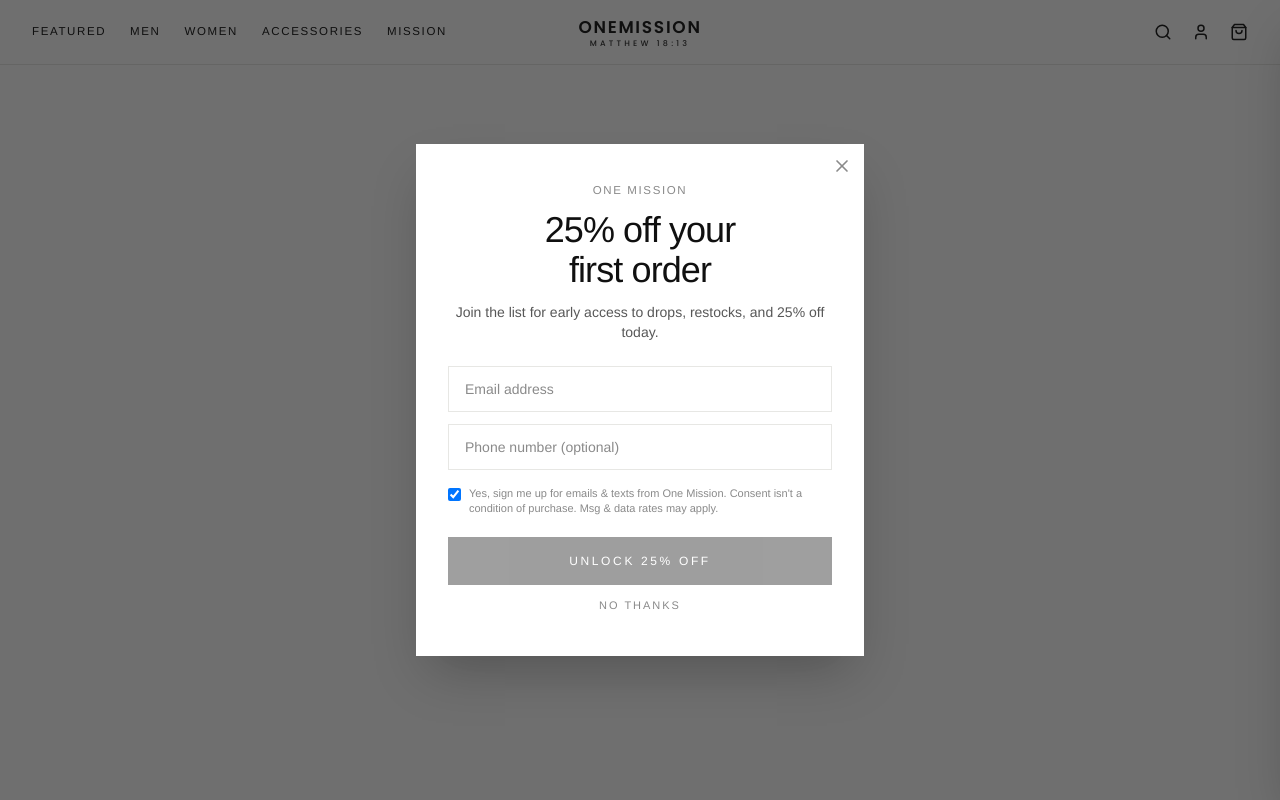
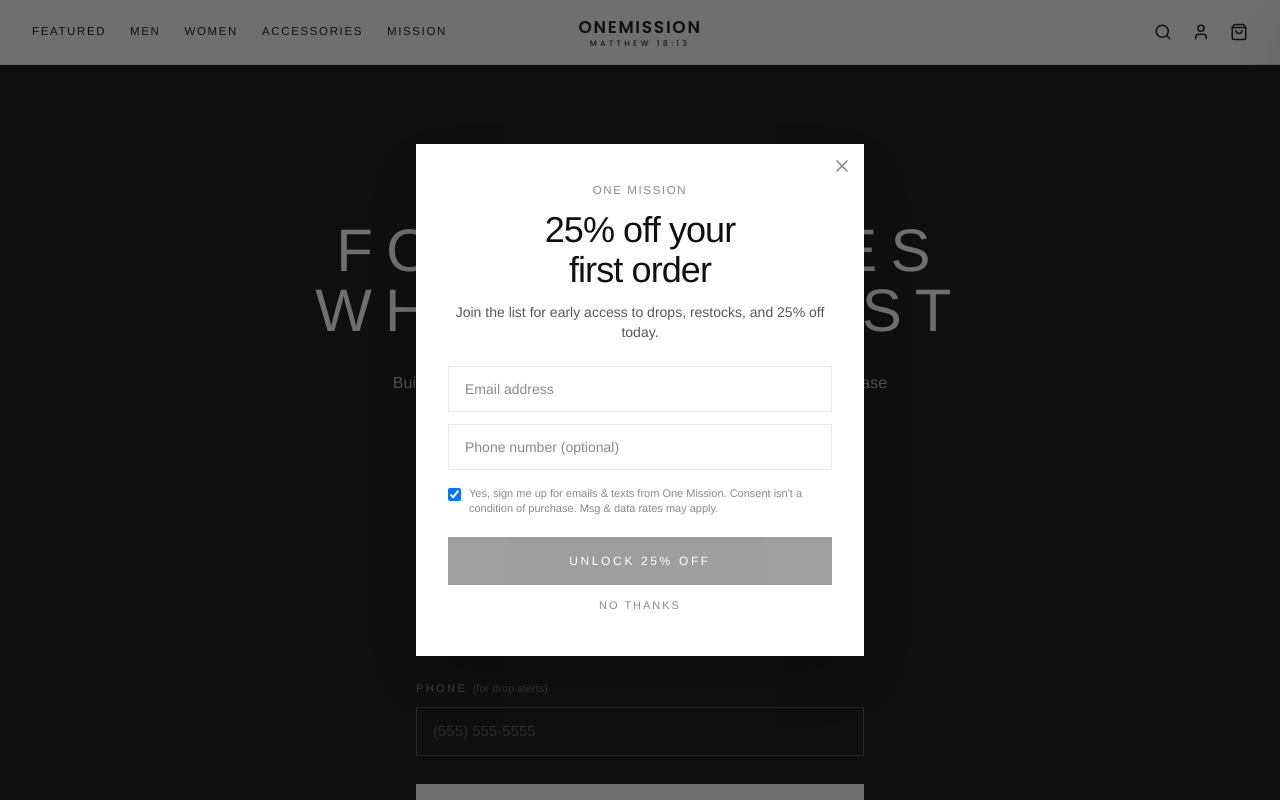
Before and after one commit to thayerm1111/onemissioncollection, a Next.js app: page /founders in a window 1280 px wide. Before the commit this address had no page. Shown: the top 800 px of the page. Built offline with nearby package versions, Linux system fonts and the light colour scheme.

Commit message:
Add files via upload

```diff
--- /dev/null
+++ b/src/app/founders/page.tsx
@@ -0,0 +1,212 @@
+"use client";
+
+/**
+ * FOUNDERS COLLECTION — WAITLIST  (Drop Strategy, Phase 1)
+ *
+ * The destination for paid ads. One job: capture Name + Email + Phone.
+ * Per the strategy, this page does NOT sell the product — it sells the
+ * mission, the identity, and the movement. No shop links, one action.
+ *
+ * SMS opt-in is a separate, explicit checkbox (TCPA) so the Klaviyo SMS
+ * list only ever contains people who actually agreed to texts.
+ */
+
+import { useState } from "react";
+import { ArrowRight, Check } from "lucide-react";
+
+export default function FoundersWaitlistPage() {
+  const [name, setName] = useState("");
+  const [email, setEmail] = useState("");
+  const [phone, setPhone] = useState("");
+  const [smsConsent, setSmsConsent] = useState(true);
+  const [busy, setBusy] = useState(false);
+  const [done, setDone] = useState(false);
+  const [err, setErr] = useState<string | null>(null);
+
+  async function submit(e: React.FormEvent) {
+    e.preventDefault();
+    if (!email.trim()) return;
+    setBusy(true); setErr(null);
+    try {
+      const r = await fetch("/api/subscribe", {
+        method: "POST",
+        headers: { "Content-Type": "application/json" },
+        body: JSON.stringify({
+          name, email, phone,
+          consent: true,
+          smsConsent: smsConsent && Boolean(phone.trim()),
+          source: "founders-waitlist",
+        }),
+      });
+      if (!r.ok) throw new Error("failed");
+      setDone(true);
+    } catch {
+      setErr("Something went wrong. Try again in a moment.");
+    } finally {
+      setBusy(false);
+    }
+  }
+
+  return (
+    <div className="bg-ink text-paper">
+      {/* ---------- HERO + FORM ---------- */}
+      <section className="mx-auto max-w-3xl px-6 pb-20 pt-20 text-center sm:pt-28">
+        <p className="text-[11px] uppercase tracking-[0.4em] text-paper/50">
+          The Founders Collection
+        </p>
+        <h1 className="mx-auto mt-7 max-w-2xl text-4xl uppercase leading-[1.1] tracking-widest2 sm:text-6xl">
+          For the ones
+          <br /> who felt lost
+        </h1>
+        <p className="mx-auto mt-7 max-w-lg text-[16px] leading-[1.8] text-paper/70">
+          Built to remind you you&apos;re never beyond God&apos;s reach. Our
+          first release — limited, numbered, and made for the one who wandered.
+        </p>
+
+        {done ? (
+          <div className="mx-auto mt-12 max-w-md border border-paper/25 px-7 py-10">
+            <div className="mx-auto grid h-12 w-12 place-items-center rounded-full border border-paper/30">
+              <Check className="h-5 w-5" />
+            </div>
+            <p className="mt-6 text-lg uppercase tracking-widest2">You&apos;re on the list</p>
+            <p className="mt-4 text-[14px] leading-relaxed text-paper/70">
+              You&apos;ll get first access before anyone else — and the story
+              behind every piece as we build it. Watch your inbox
+              {smsConsent && phone ? " and your texts" : ""}.
+            </p>
+            <p className="mt-6 text-[13px] text-paper/50">
+              Now go find your one.
+            </p>
+          </div>
+        ) : (
+          <form onSubmit={submit} className="mx-auto mt-12 max-w-md text-left">
+            <label className="block">
+              <span className="text-[11px] uppercase tracking-widest2 text-paper/50">Name</span>
+              <input
+                value={name}
+                onChange={(e) => setName(e.target.value)}
+                autoComplete="name"
+                className="mt-2 w-full border border-paper/25 bg-transparent px-4 py-3 text-[15px] text-paper outline-none placeholder:text-paper/30 focus:border-paper"
+                placeholder="Your name"
+              />
+            </label>
+
+            <label className="mt-5 block">
+              <span className="text-[11px] uppercase tracking-widest2 text-paper/50">Email</span>
+              <input
+                type="email" required value={email}
+                onChange={(e) => setEmail(e.target.value)}
+                autoComplete="email"
+                className="mt-2 w-full border border-paper/25 bg-transparent px-4 py-3 text-[15px] text-paper outline-none placeholder:text-paper/30 focus:border-paper"
+                placeholder="you@email.com"
+              />
+            </label>
+
+            <label className="mt-5 block">
+              <span className="text-[11px] uppercase tracking-widest2 text-paper/50">
+                Phone <span className="normal-case tracking-normal text-paper/35">(for drop alerts)</span>
+              </span>
+              <input
+                type="tel" value={phone}
+                onChange={(e) => setPhone(e.target.value)}
+                autoComplete="tel"
+                className="mt-2 w-full border border-paper/25 bg-transparent px-4 py-3 text-[15px] text-paper outline-none placeholder:text-paper/30 focus:border-paper"
+                placeholder="(555) 555-5555"
+              />
+            </label>
+
+            {phone.trim() && (
+              <label className="mt-4 flex cursor-pointer items-start gap-3">
+                <input
+                  type="checkbox" checked={smsConsent}
+                  onChange={(e) => setSmsConsent(e.target.checked)}
+                  className="mt-1 h-4 w-4 shrink-0 accent-white"
+                />
+                <span className="text-[12px] leading-relaxed text-paper/55">
+                  Text me when the drop goes live. Message and data rates may
+                  apply. Reply STOP to unsubscribe.
+                </span>
+              </label>
+            )}
+
+            {err && <p className="mt-4 text-[13px] text-paper">{err}</p>}
+
+            <button
+              type="submit" disabled={busy}
+              className="mt-7 flex w-full items-center justify-center gap-2 bg-paper px-8 py-4 text-xs uppercase tracking-widest2 text-ink transition-opacity hover:opacity-90 disabled:opacity-60"
+            >
+              {busy ? "Joining…" : "Join the early access list"}
+              {!busy && <ArrowRight className="h-4 w-4" />}
+            </button>
+
+            <p className="mt-4 text-center text-[12px] text-paper/40">
+              No spam. Just the mission and the drop.
+            </p>
+          </form>
+        )}
+      </section>
+
+      {/* ---------- WHY THIS EXISTS ---------- */}
+      <section className="border-t border-paper/10 px-6 py-20">
+        <div className="mx-auto max-w-2xl text-center">
+          <p className="text-[11px] uppercase tracking-[0.35em] text-paper/45">
+            Matthew 18:13
+          </p>
+          <blockquote className="mt-6 text-xl leading-[1.6] text-paper sm:text-2xl">
+            &ldquo;If he finds it, truly I tell you, he rejoices more over that
+            one sheep than over the ninety-nine that did not wander off.&rdquo;
+          </blockquote>
+          <p className="mx-auto mt-8 max-w-lg text-[15px] leading-[1.85] text-paper/70">
+            The shepherd doesn&apos;t do the math. He leaves the ninety-nine and
+            goes out into the dark for the one. That&apos;s the entire reason
+            this brand exists — and the reason we made this collection.
+          </p>
+          <p className="mx-auto mt-5 max-w-lg text-[15px] leading-[1.85] text-paper/70">
+            We were both the one. Somebody came back for us. Now we go back for
+            others, and every piece we make is the invitation.
+          </p>
+        </div>
+      </section>
+
+      {/* ---------- WHAT THE LIST GETS ---------- */}
+      <section className="border-t border-paper/10 px-6 py-20">
+        <div className="mx-auto max-w-site">
+          <p className="text-center text-[11px] uppercase tracking-[0.35em] text-paper/45">
+            On the list, you get
+          </p>
+          <div className="mt-12 grid gap-10 sm:grid-cols-3">
+            {[
+              { k: "01", t: "First access", d: "The list shops before the public does. When it opens, you're already in." },
+              { k: "02", t: "The stories first", d: "Our stories, the design process, and the people this is built for — before anyone else sees them." },
+              { k: "03", t: "The drop alert", d: "Email and text the moment it goes live. No refreshing, no guessing." },
+            ].map((s) => (
+              <div key={s.k} className="text-center">
+                <p className="text-[11px] tracking-widest2 text-paper/35">{s.k}</p>
+                <p className="mt-3 text-[15px] uppercase tracking-wider2">{s.t}</p>
+                <p className="mx-auto mt-3 max-w-xs text-[14px] leading-relaxed text-paper/60">{s.d}</p>
+              </div>
+            ))}
+          </div>
+        </div>
+      </section>
+
+      {/* ---------- SCARCITY ---------- */}
+      <section className="border-t border-paper/10 px-6 py-20 text-center">
+        <h2 className="mx-auto max-w-xl text-2xl uppercase leading-tight tracking-widest2 sm:text-3xl">
+          Limited first release
+        </h2>
+        <p className="mx-auto mt-6 max-w-md text-[15px] leading-[1.8] text-paper/70">
+          We&apos;re making a small run on purpose. When it&apos;s gone,
+          it&apos;s gone — and the next chapter begins.
+        </p>
+        <a
+          href="#top"
+          onClick={(e) => { e.preventDefault(); window.scrollTo({ top: 0, behavior: "smooth" }); }}
+          className="mt-9 inline-flex items-center gap-2 border border-paper/40 px-8 py-4 text-xs uppercase tracking-widest2 text-paper hover:bg-paper hover:text-ink"
+        >
+          Join the list <ArrowRight className="h-4 w-4" />
+        </a>
+      </section>
+    </div>
+  );
+}
```
